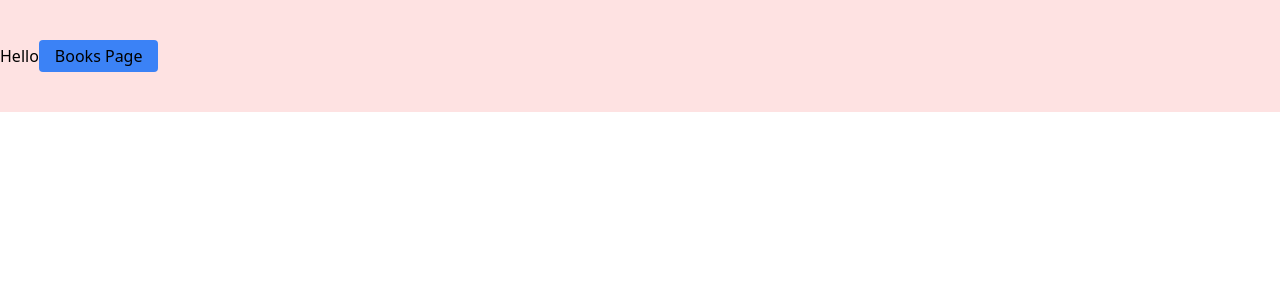
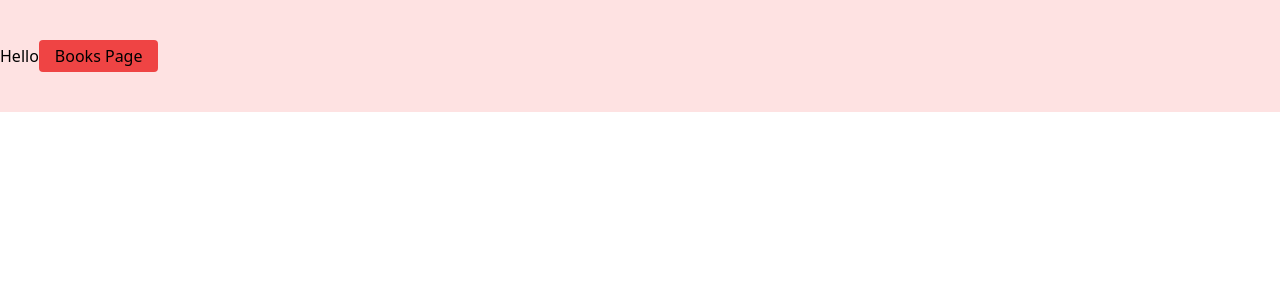
Before and after one commit to danielajoconnor/skillscity-mp, a Next.js app: page / in a window 1280 px wide. Shown: the top 300 px of the page. Built offline with nearby package versions, Linux system fonts and the light colour scheme.

Commit message:
testing vercel change

```diff
--- a/pages/index.js
+++ b/pages/index.js
@@ -18,7 +18,7 @@ export default function Home() {
   return (
     <div className="w-full py-10 bg-red-100">Hello
 
-    <button className="bg-blue-500 rounded px-4 py-1" onClick={handleClick}> Books Page</button>
+    <button className="bg-red-500 rounded px-4 py-1" onClick={handleClick}> Books Page</button>
 
     {/* <Link href="/books">
       Go to Books Page
```
